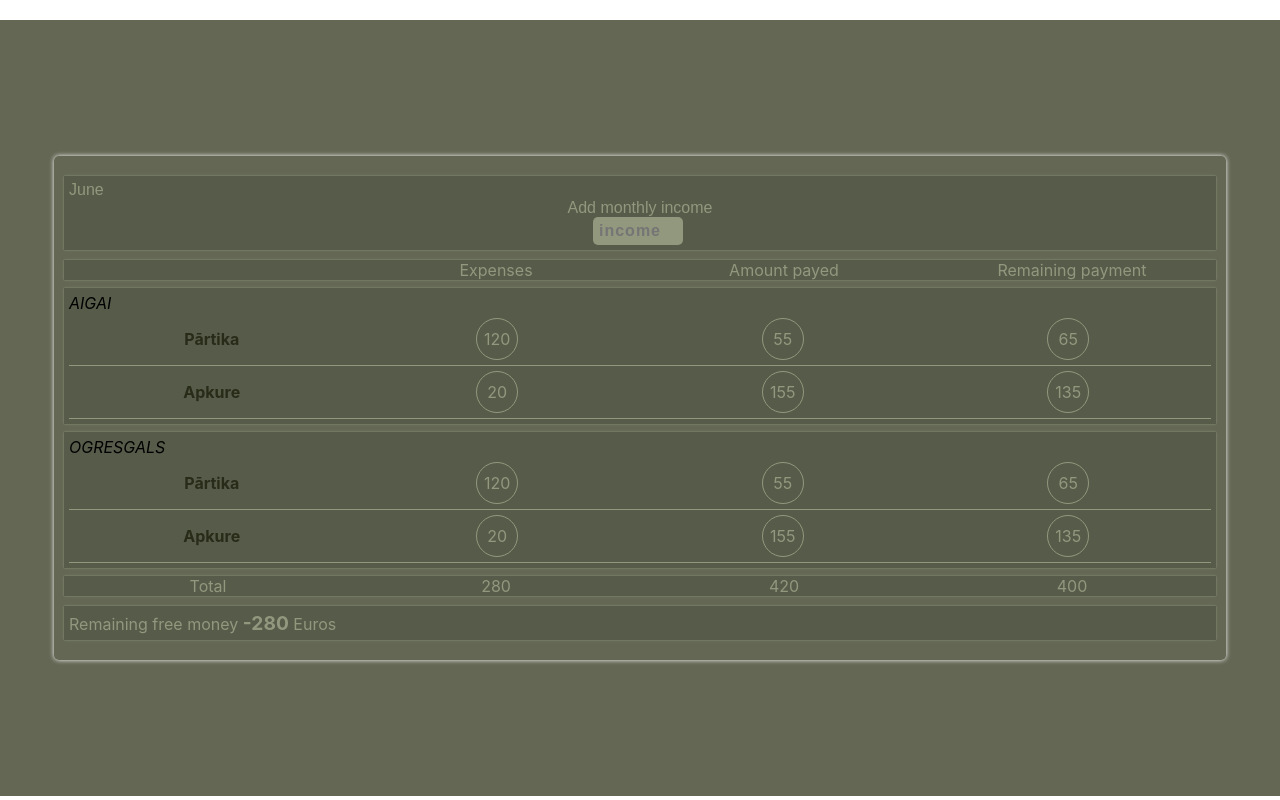
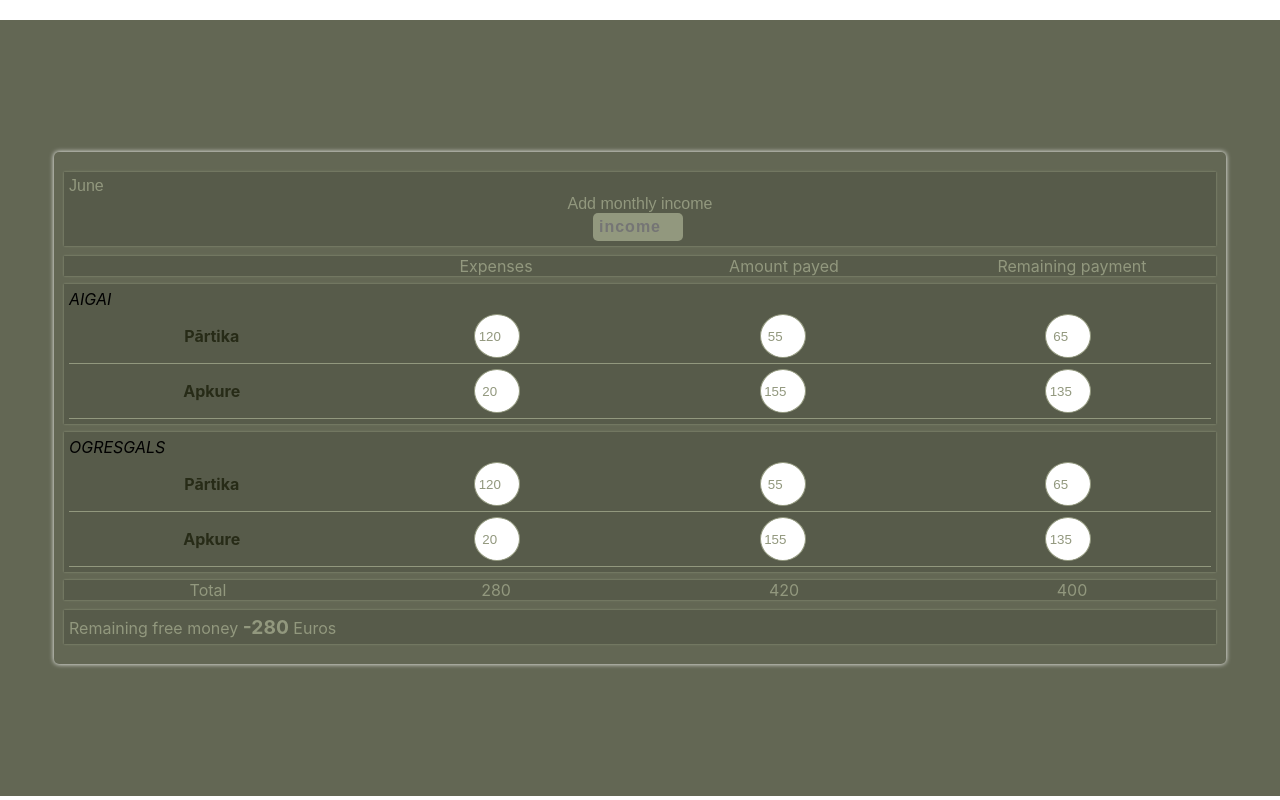
Before and after one commit to mart8ins/budget, a React (Create React App) app: page / in a window 1280 px wide. Built offline with nearby package versions, Linux system fonts and the light colour scheme.

Commit message:
created InputCell component

```diff
--- a/src/components/budget/components/expanses/Expanses.tsx
+++ b/src/components/budget/components/expanses/Expanses.tsx
@@ -1,5 +1,5 @@
-import React from "react";
 import "./expanses.css";
+import InputCell from "./components/InputCell";
 
 type PaymentRow = {
     id: String;
@@ -21,11 +21,11 @@ function Expanses({ title, subjects }: Props) {
             {subjects &&
                 subjects.map((item, i) => {
                     return (
-                        <div key={`${item.id}`} className="payment__row">
+                        <div key={`${item.id}`} id={`${item.id}`} className="payment__row">
                             <div className="payment__cell payment__for">{item.title}</div>
-                            <div className="payment__cell payment__amount">{item.payment}</div>
-                            <div className="payment__cell payment__amount">{item.payed}</div>
-                            <div className="payment__cell payment__amount">{item.remaining}</div>
+                            <InputCell name={"payment"} value={`${item.payment}`} expansesId={`${item.id}`} />
+                            <InputCell name={"payed"} value={`${item.payed}`} expansesId={`${item.id}`} />
+                            <InputCell name={"remaining"} value={`${item.remaining}`} expansesId={`${item.id}`} />
                         </div>
                     );
                 })}
--- /dev/null
+++ b/src/components/budget/components/expanses/components/InputCell.tsx
@@ -0,0 +1,41 @@
+import { useContext, useState, useRef } from "react";
+import { BudgetContext } from "../../../../context";
+
+type Props = {
+    name: string;
+    value: string;
+    expansesId: string;
+};
+
+function InputCell({ name, value, expansesId }: Props) {
+    const [val, setVal] = useState(value);
+    const { updateAmount } = useContext(BudgetContext);
+    const inputRef = useRef<HTMLInputElement | null>(null);
+
+    const handlePaymentInput = (e: React.ChangeEvent<HTMLInputElement>) => {
+        setVal(e.target.value);
+    };
+
+    const blurHandler = (e: React.FocusEvent<HTMLInputElement>) => {
+        const expId = e.target.dataset.expansesId;
+        const expansesType = e.target.name;
+        if (expId && expansesType && val) {
+            updateAmount(expId, expansesType, val);
+        }
+    };
+
+    return (
+        <input
+            ref={inputRef}
+            name={name}
+            onChange={handlePaymentInput}
+            className="payment__cell payment__amount"
+            value={val}
+            type="number"
+            data-expanses-id={expansesId}
+            onBlur={blurHandler}
+        />
+    );
+}
+
+export default InputCell;
--- a/src/components/context.tsx
+++ b/src/components/context.tsx
@@ -31,6 +31,7 @@ type Budget = {
 interface BudgetContext {
     budget: Budget;
     updateIncome: (income: string) => void;
+    updateAmount: (expansesId: string, expansesType: string, amount: string) => void;
 }
 export const BudgetContext = createContext({} as BudgetContext);
 
@@ -67,14 +68,14 @@ const BudgetContextprovider = ({ children }: any) => {
                 title: "Ogresgals",
                 subjects: [
                     {
-                        id: "3",
+                        id: "31",
                         payed: "55",
                         payment: "120",
                         remaining: "65",
                         title: "Pārtika",
                     },
                     {
-                        id: "6",
+                        id: "46",
                         payed: "155",
                         payment: "20",
                         remaining: "135",
@@ -88,6 +89,10 @@ const BudgetContextprovider = ({ children }: any) => {
 
     const updateIncome = (income: string) => {
         setBudget({ ...budget, monthlyIncome: income });
+    };
+
+    const updateAmount = (expansesId: string, expansesType: string, amount: string) => {
+        console.log(expansesId, expansesType, amount);
     };
 
     const calculateTotals = () => {
@@ -120,7 +125,7 @@ const BudgetContextprovider = ({ children }: any) => {
         calculateTotals();
     }, [budget.expanses, budget.monthlyIncome]);
 
-    return <BudgetContext.Provider value={{ budget, updateIncome }}>{children}</BudgetContext.Provider>;
+    return <BudgetContext.Provider value={{ budget, updateIncome, updateAmount }}>{children}</BudgetContext.Provider>;
 };
 
 export default BudgetContextprovider;
```
